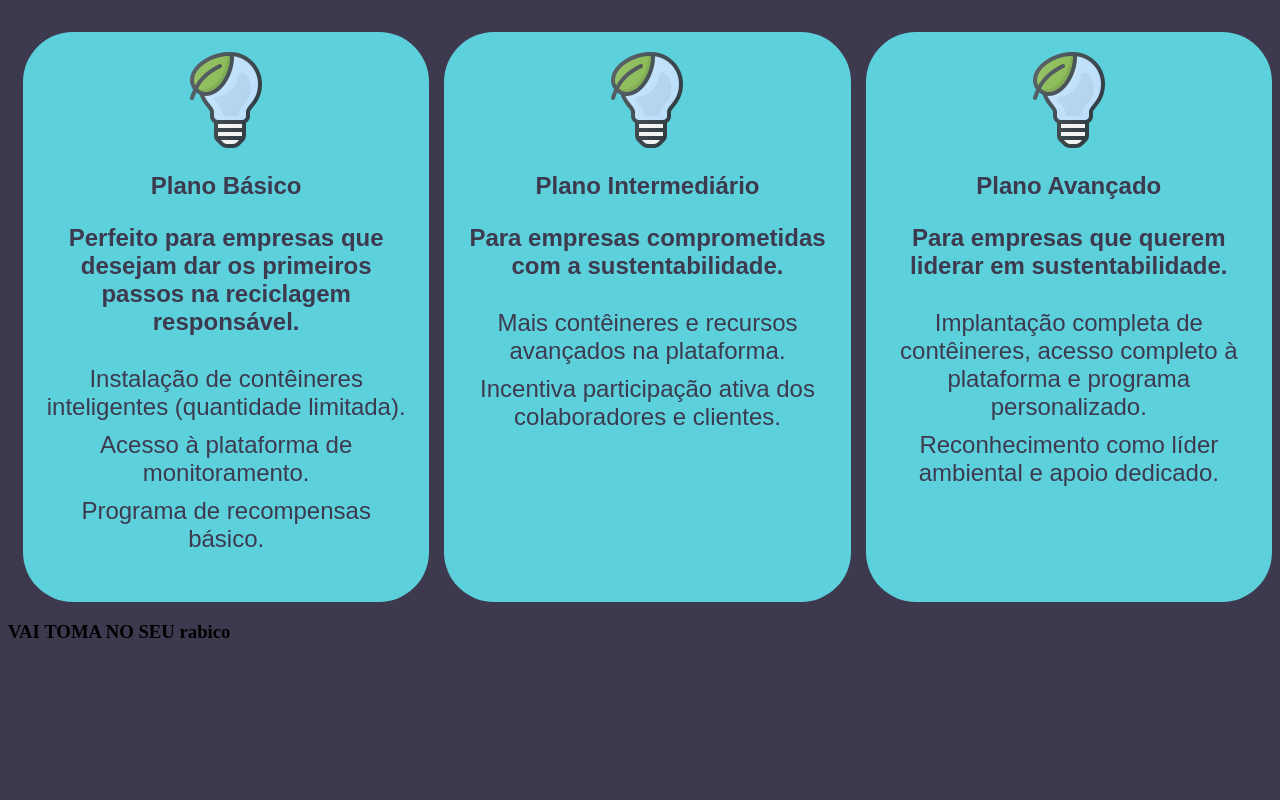
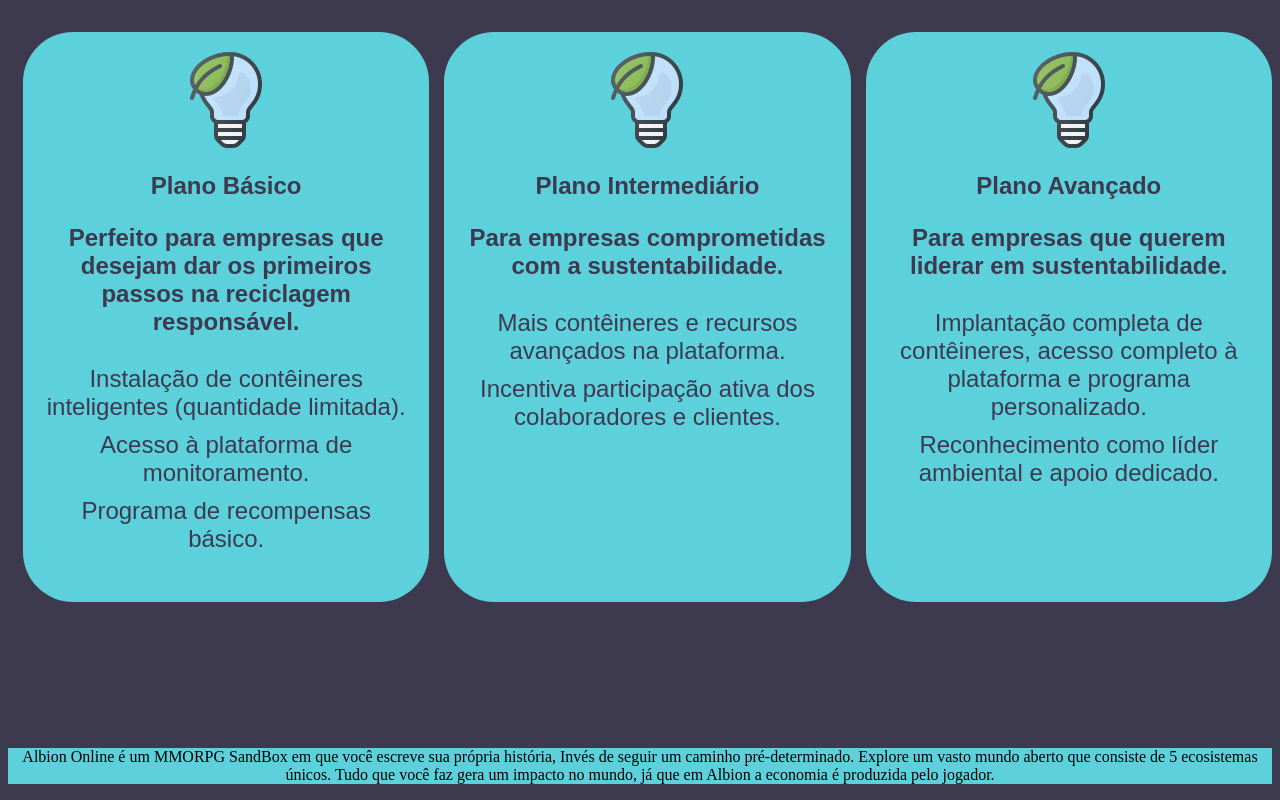
Before and after one commit to lvininicius/PROJETOS_FIAP, a React (Vite) app in the folder webdev/CHALLENGE04/CH04/: page / in a window 1280 px wide. Shown: the part 1299-2099 px from the top of the page. Before the commit the page ends 1960 px from the top, so only its background shows below. Built offline with nearby package versions, Linux system fonts and the light colour scheme.

Commit message:
footer bugado

```diff
--- /dev/null
+++ b/webdev/CHALLENGE04/CH04/src/CSS/Footer.css
@@ -0,0 +1,9 @@
+.sectionFooter {
+    background-color: #5DD1DB;
+    margin-top: 98%;
+
+}
+
+.divFooter p{
+    text-align: center;
+}
--- a/webdev/CHALLENGE04/CH04/src/CSS/Home.css
+++ b/webdev/CHALLENGE04/CH04/src/CSS/Home.css
@@ -12,7 +12,7 @@ body{
     flex-direction: column;
     align-items: center;
     text-align: center;
-    width: 100%
+    width: 100%;
     height: 100vh; /* Opcional: Isso garante que o conteúdo ocupe a altura inteira da janela do navegador. */
   }
 
--- a/webdev/CHALLENGE04/CH04/src/componentes/Footer.jsx
+++ b/webdev/CHALLENGE04/CH04/src/componentes/Footer.jsx
@@ -1,10 +1,13 @@
 import {} from 'react'
+import '../CSS/Footer.css';
 
 function Footer (){
     return(
         <>
-        <section>
-            <h3>VAI TOMA NO SEU rabico</h3>
+        <section className='sectionFooter'>
+            <div className='divFooter'>
+            <p className='pFooter'>Albion Online é um MMORPG SandBox em que você escreve sua própria história, Invés de seguir um caminho pré-determinado. Explore um vasto mundo aberto que consiste de 5 ecosistemas únicos. Tudo que você faz gera um impacto no mundo, já que em Albion a economia é produzida pelo jogador.</p>
+            </div>
         </section>
         </>
     );
--- a/webdev/CHALLENGE04/CH04/src/routes/Home.jsx
+++ b/webdev/CHALLENGE04/CH04/src/routes/Home.jsx
@@ -1,4 +1,4 @@
-import React from 'react'; // Certifique-se de importar 'React' corretamente
+import {} from 'react'; // Certifique-se de importar 'React' corretamente
 import Logo from '../assets/logo-removebg-preview.png';
 import Nomelogo from '../assets/TYBA.png';
 import Conceito from '../assets/apresentacao-removebg-preview.png';
```
